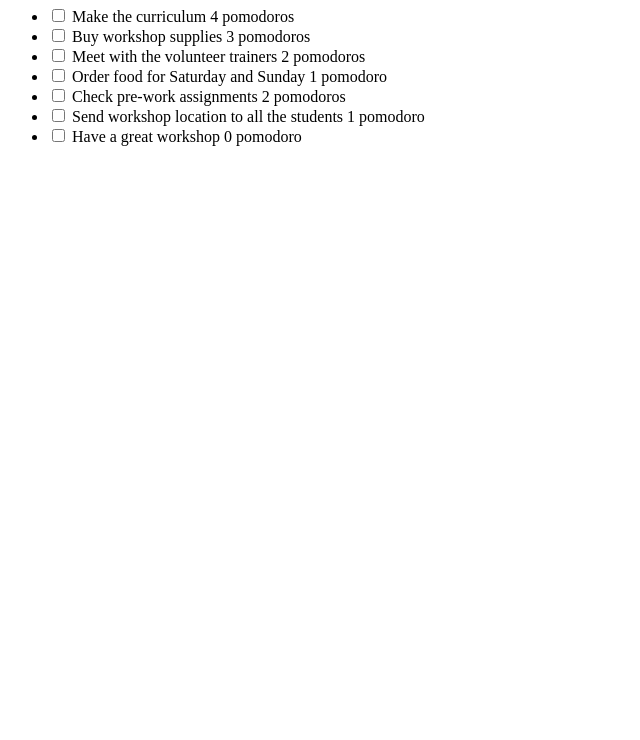
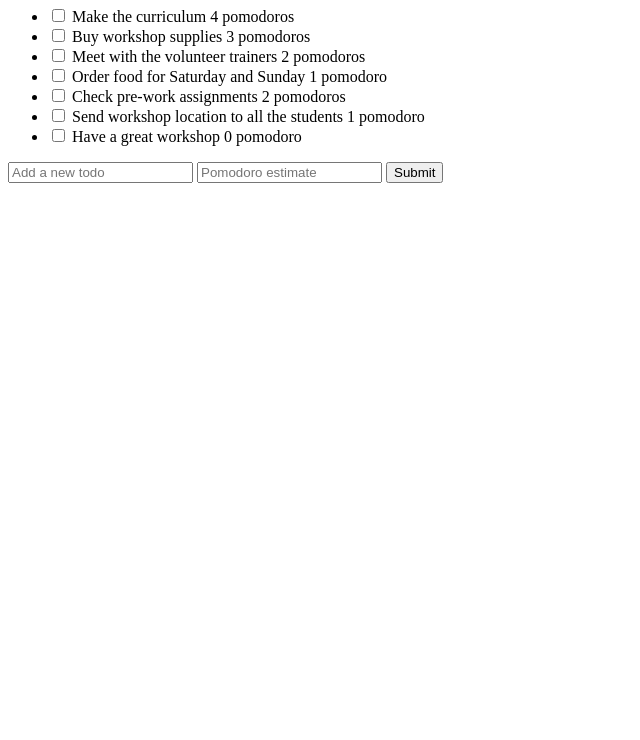
Before and after one commit to wzmemo/todo_app_front_end, a plain HTML site: page index.html in a window 1280 px wide. Shown: the part 60-800 px from the top of the page, without its empty margins (0-640 px from the left). Drawn offline with Linux system fonts and the light colour scheme.

Commit message:
add additional todos

```diff
--- a/index.html
+++ b/index.html
@@ -34,5 +34,8 @@
         Have a great workshop 0 pomodoro
       </li>
     </ul>
+    <input type="text" placeholder="Add a new todo"/>
+    <input type="number" placeholder="Pomodoro estimate"/>
+    <input type="submit" placeholder="Add todo"/>
   </body>
 </html>
```
